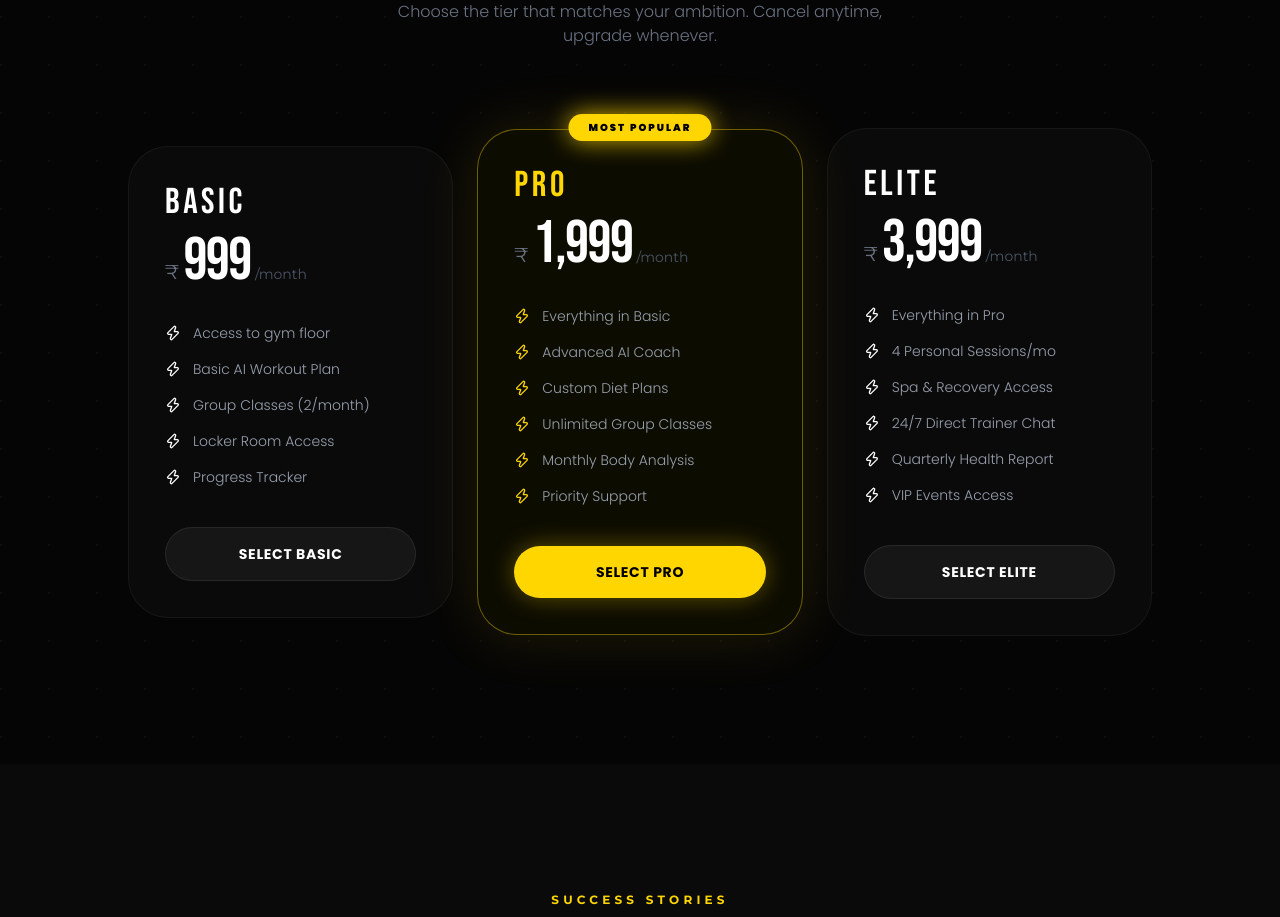
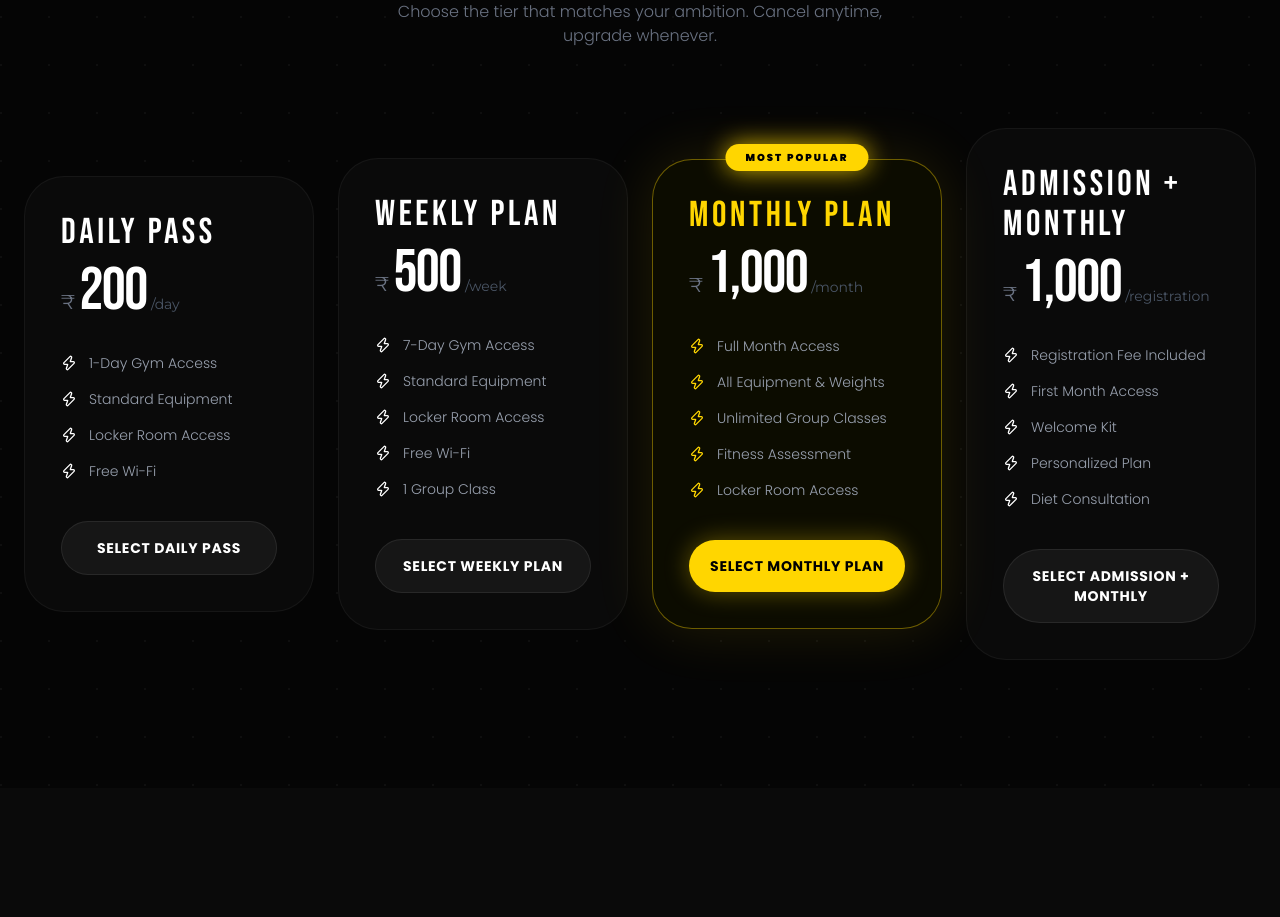
Before and after one commit to tarikk786786/Pro-Fitness, a Next.js app in the folder frontend/: page / in a window 1280 px wide. Shown: the part 5340-6257 px from the top of the page. Built offline with nearby package versions, Linux system fonts and the light colour scheme; no server answers.

Commit message:
Update homepage pricing tiers to exact specifications

```diff
--- a/frontend/src/app/(public)/page.tsx
+++ b/frontend/src/app/(public)/page.tsx
@@ -642,16 +642,20 @@ function MembershipSection() {
 
   const plans = [
     {
-      name: "BASIC", price: "999", period: "month", color: "#FFFFFF",
-      features: ["Access to gym floor", "Basic AI Workout Plan", "Group Classes (2/month)", "Locker Room Access", "Progress Tracker"]
+      name: "DAILY PASS", price: "200", period: "day", color: "#FFFFFF",
+      features: ["1-Day Gym Access", "Standard Equipment", "Locker Room Access", "Free Wi-Fi"]
     },
     {
-      name: "PRO", price: "1,999", period: "month", color: "#FFD600", popular: true,
-      features: ["Everything in Basic", "Advanced AI Coach", "Custom Diet Plans", "Unlimited Group Classes", "Monthly Body Analysis", "Priority Support"]
+      name: "WEEKLY PLAN", price: "500", period: "week", color: "#FFFFFF",
+      features: ["7-Day Gym Access", "Standard Equipment", "Locker Room Access", "Free Wi-Fi", "1 Group Class"]
     },
     {
-      name: "ELITE", price: "3,999", period: "month", color: "#FFFFFF",
-      features: ["Everything in Pro", "4 Personal Sessions/mo", "Spa & Recovery Access", "24/7 Direct Trainer Chat", "Quarterly Health Report", "VIP Events Access"]
+      name: "MONTHLY PLAN", price: "1,000", period: "month", color: "#FFD600", popular: true,
+      features: ["Full Month Access", "All Equipment & Weights", "Unlimited Group Classes", "Fitness Assessment", "Locker Room Access"]
+    },
+    {
+      name: "ADMISSION + MONTHLY", price: "1,000", period: "registration", color: "#FFFFFF",
+      features: ["Registration Fee Included", "First Month Access", "Welcome Kit", "Personalized Plan", "Diet Consultation"]
     },
   ];
 
@@ -670,7 +674,7 @@ function MembershipSection() {
           </p>
         </div>
 
-        <div className="grid grid-cols-1 md:grid-cols-3 gap-6 items-center max-w-5xl mx-auto">
+        <div className="grid grid-cols-1 md:grid-cols-2 lg:grid-cols-4 gap-6 items-center max-w-7xl mx-auto">
           {plans.map((plan, i) => (
             <div
               key={i}
```
